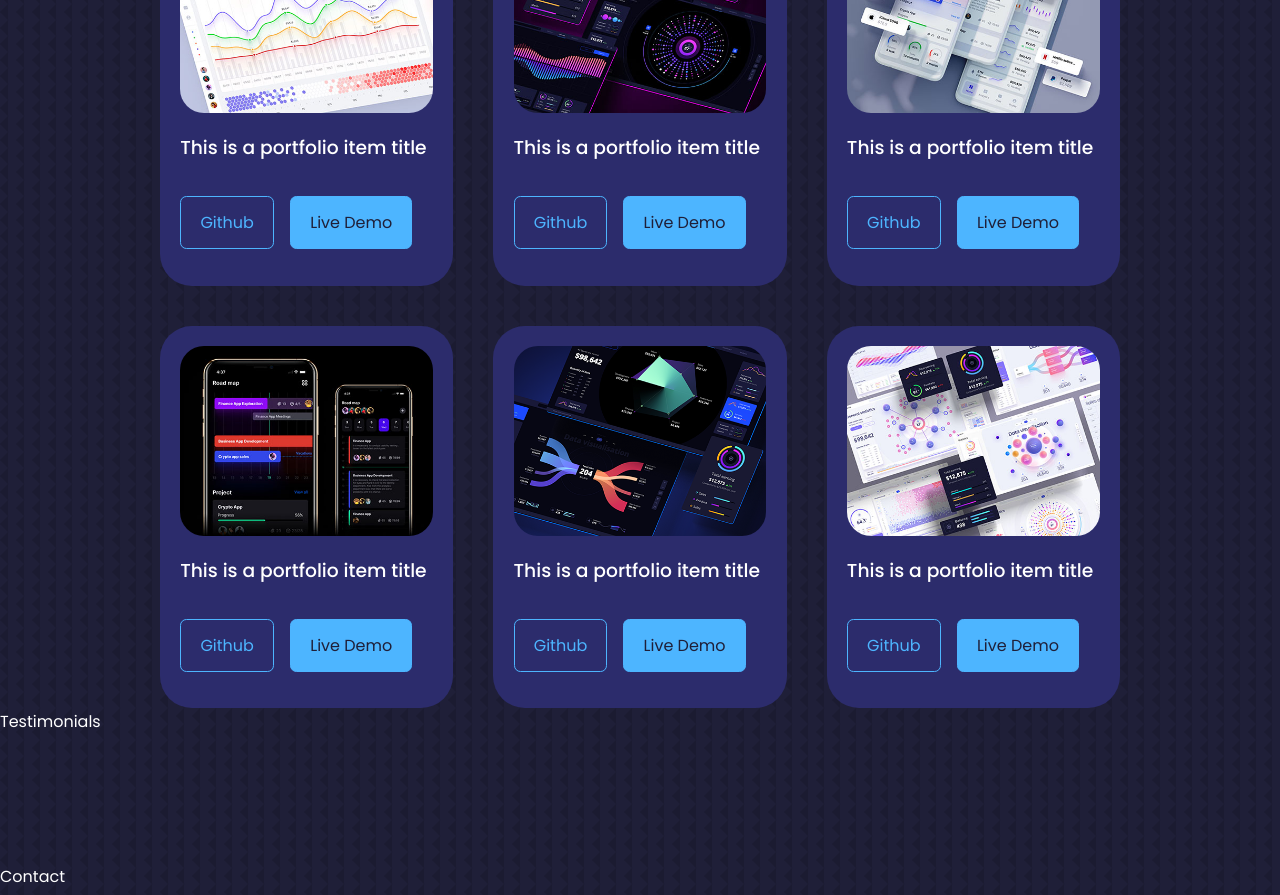
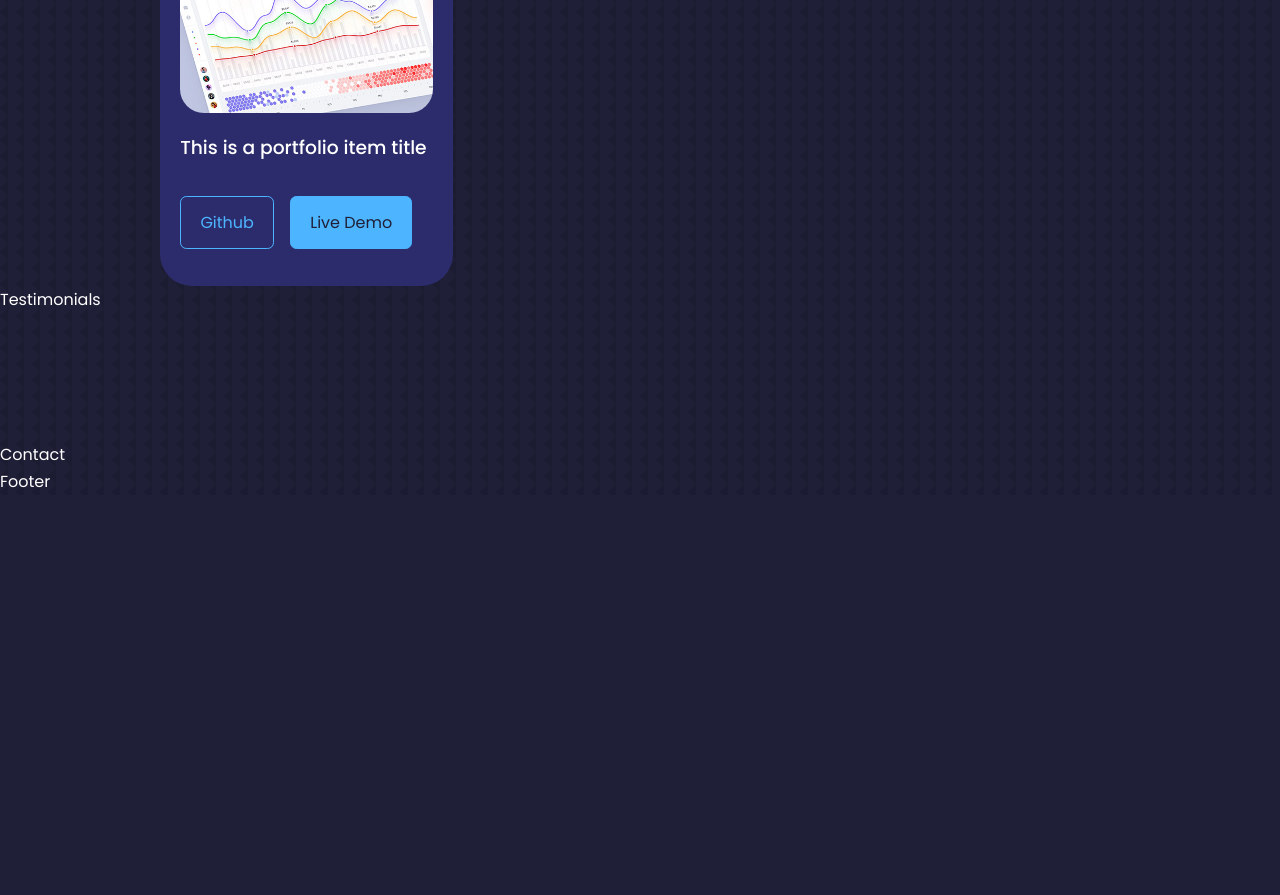
Before and after one commit to KhalilMohamed01/react-portfolio, a React (Create React App) app: page / in a window 1280 px wide. Shown: the part 3180-4075 px from the top of the page. After the commit the page ends 3675 px from the top, so only its background shows below. Built offline with nearby package versions, Linux system fonts and the light colour scheme; a web font is replaced by a local one.

Commit message:
Generating portfolio items from array using map

```diff
--- a/src/components/portfolio/Portfolio.jsx
+++ b/src/components/portfolio/Portfolio.jsx
@@ -64,61 +64,12 @@ export const Portfolio = () => {
             <img src={IMG1} alt="" />
           </div>
             <h3>This is a portfolio item title</h3>
-<div className="portfolio__item-cta">
-<a href="http://github.com" target="_blank" className='btn'>Github</a>
+            <div className="portfolio__item-cta">
+            <a href="http://github.com" target="_blank" className='btn'>Github</a>
             <a href="http://dribbble.com" target="_blank" className='btn btn-primary'>Live Demo</a>
-</div>
+      </div>
         </article>
-        <article className="portfolio__item">
-          <div className="portfolio__item-image">
-            <img src={IMG2} alt="" />
-          </div>
-            <h3>This is a portfolio item title</h3>
-<div className="portfolio__item-cta">
-<a href="http://github.com" target="_blank" className='btn'>Github</a>
-            <a href="http://dribbble.com" target="_blank" className='btn btn-primary'>Live Demo</a>
-</div>
-        </article>
-        <article className="portfolio__item">
-          <div className="portfolio__item-image">
-            <img src={IMG3} alt="" />
-          </div>
-            <h3>This is a portfolio item title</h3>
-<div className="portfolio__item-cta">
-<a href="http://github.com" target="_blank" className='btn'>Github</a>
-            <a href="http://dribbble.com" target="_blank" className='btn btn-primary'>Live Demo</a>
-</div>
-        </article>
-        <article className="portfolio__item">
-          <div className="portfolio__item-image">
-            <img src={IMG4} alt="" />
-          </div>
-            <h3>This is a portfolio item title</h3>
-<div className="portfolio__item-cta">
-<a href="http://github.com" target="_blank" className='btn'>Github</a>
-            <a href="http://dribbble.com" target="_blank" className='btn btn-primary'>Live Demo</a>
-</div>
-        </article>
-        <article className="portfolio__item">
-          <div className="portfolio__item-image">
-            <img src={IMG5} alt="" />
-          </div>
-            <h3>This is a portfolio item title</h3>
-<div className="portfolio__item-cta">
-<a href="http://github.com" target="_blank" className='btn'>Github</a>
-            <a href="http://dribbble.com" target="_blank" className='btn btn-primary'>Live Demo</a>
-</div>
-        </article>
-        <article className="portfolio__item">
-          <div className="portfolio__item-image">
-            <img src={IMG6} alt="" />
-          </div>
-            <h3>This is a portfolio item title</h3>
-<div className="portfolio__item-cta">
-<a href="http://github.com" target="_blank" className='btn'>Github</a>
-            <a href="http://dribbble.com" target="_blank" className='btn btn-primary'>Live Demo</a>
-</div>
-        </article>
+
       </div>
 
 
```
